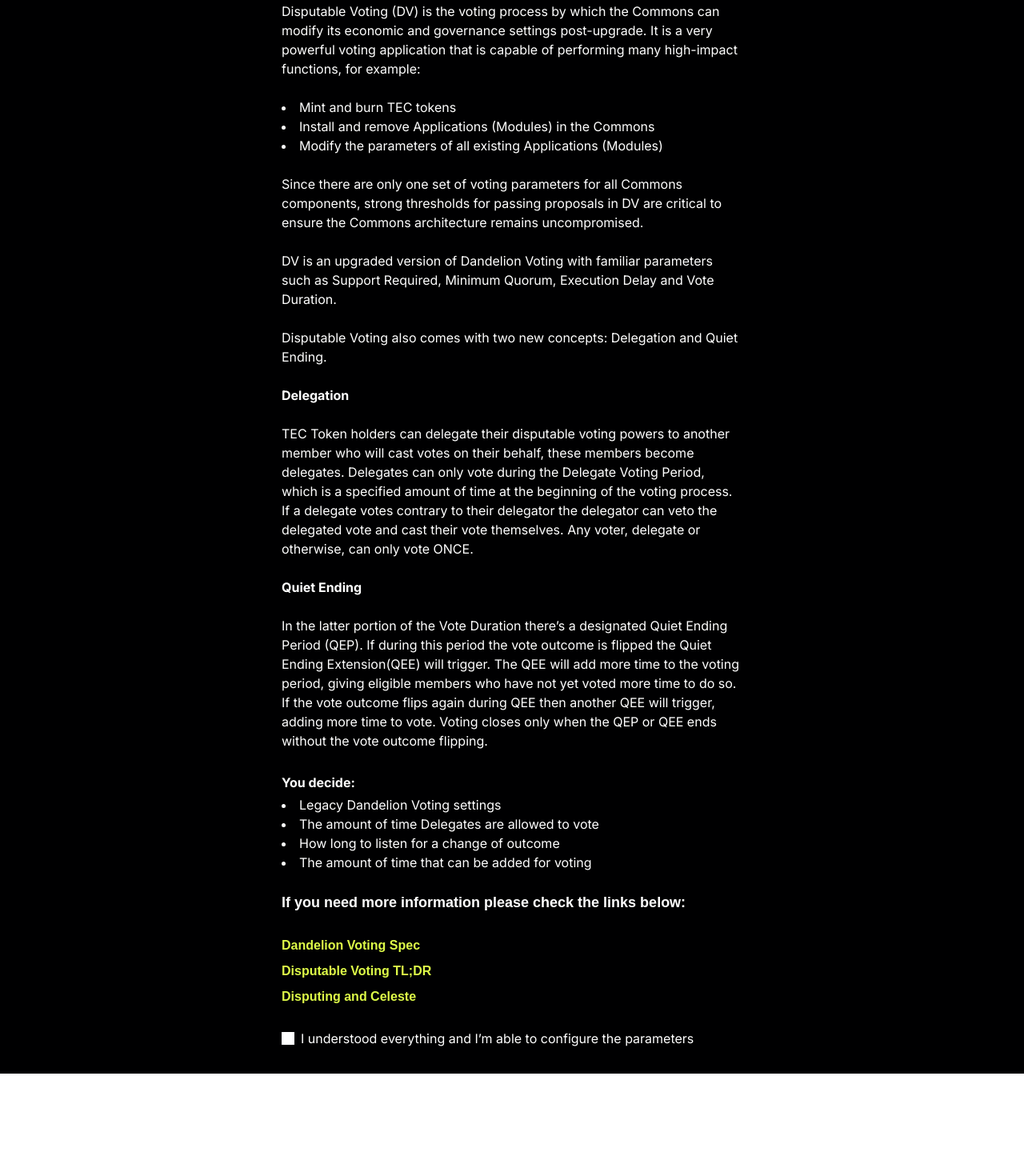
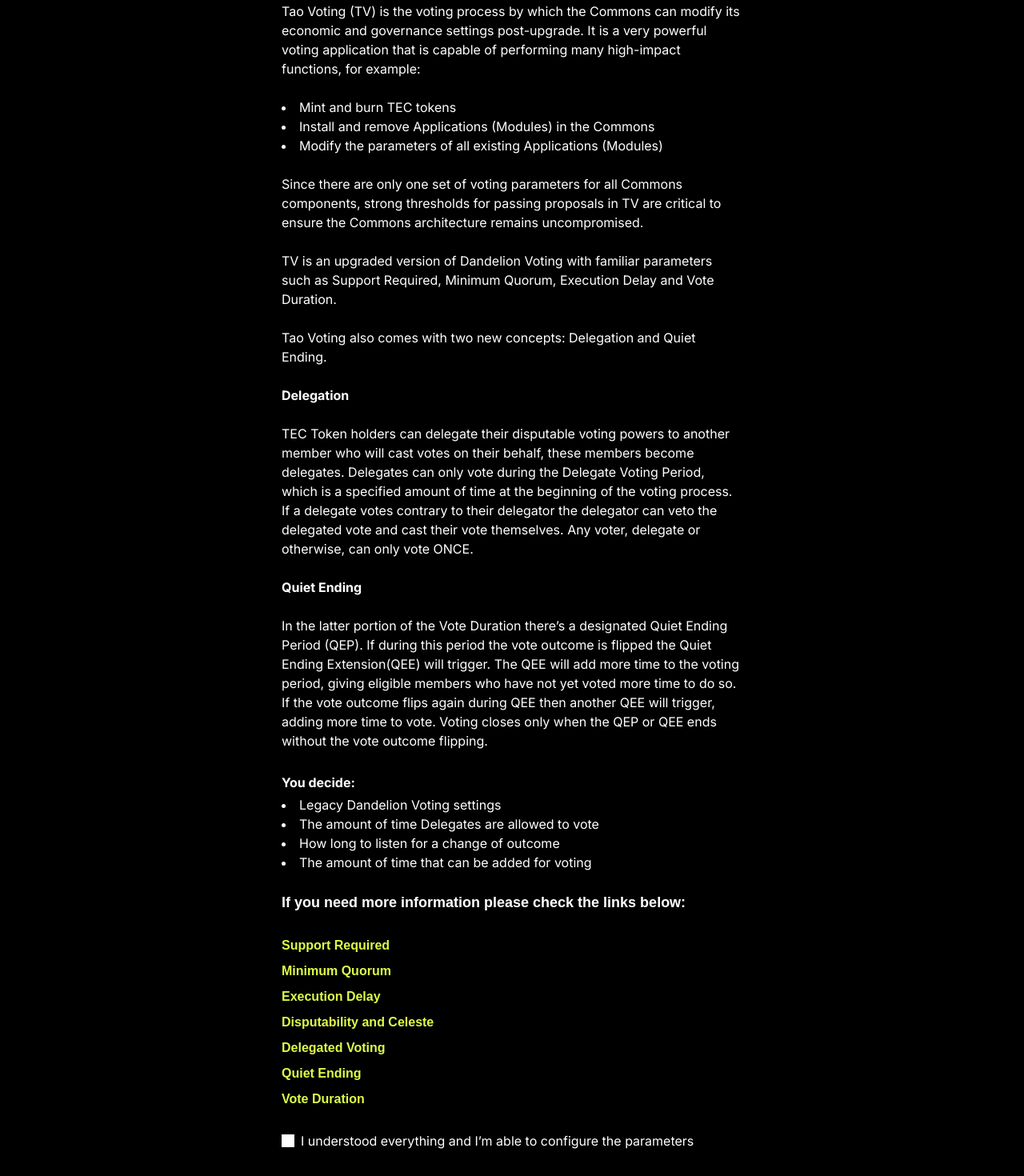
Before and after one commit to CommonsBuild/commons-config-frontend, a Next.js app: page /learn/3 in a window 1280 px wide. Shown: the part 434-1904 px from the top of the page at 80% size. Before the commit the page ends 1776 px from the top, so only its background shows below. Built offline with nearby package versions, Linux system fonts and the light colour scheme; a web font is replaced by a local one.

Commit message:
add forum links for learn modules

```diff
--- a/src/pages/learn/1.tsx
+++ b/src/pages/learn/1.tsx
@@ -74,13 +74,17 @@ function LearnOne() {
                 If you need more information please check the links below:
               </p>
               <a
-                href="#"
+                href="https://forum.tecommons.org/t/opening-price-price-floor-mechanism/507/2"
+                target="_blank"
+                rel="noreferrer"
                 className="block font-bj font-bold text-neon leading-loose"
               >
                 Price Floor Dynamics
               </a>
               <a
-                href="#"
+                href="https://forum.tecommons.org/t/token-freeze-token-thaw/509/2"
+                target="_blank"
+                rel="noreferrer"
                 className="block font-bj font-bold text-neon leading-loose"
               >
                 Token Thaw and Token Freeze
--- a/src/pages/learn/2.tsx
+++ b/src/pages/learn/2.tsx
@@ -74,22 +74,28 @@ function LearnTwo() {
                 If you need more information please check the links below:
               </p>
               <a
-                href="#"
+                href="https://forum.tecommons.org/t/augmented-bonding-curve-entry-exit-tribute/494"
+                target="_blank"
+                rel="noreferrer"
                 className="block font-bj font-bold text-neon leading-loose"
               >
-                Entry Tribute Deep Dive
+                Entry Tribute & Exit Tribute
               </a>
               <a
-                href="#"
+                href="https://forum.tecommons.org/t/augmented-bonding-curve-commons-tribute/517/2"
+                target="_blank"
+                rel="noreferrer"
                 className="block font-bj font-bold text-neon leading-loose"
               >
-                All about the Exit Trbute
+                Commons Tribute
               </a>
               <a
-                href="#"
+                href="https://forum.tecommons.org/t/augmented-bonding-curve-opening-price-reserve-ratio/516/2"
+                target="_blank"
+                rel="noreferrer"
                 className="block font-bj font-bold text-neon leading-loose"
               >
-                What is the Commons Tribute
+                Opening Price & Reserve Ratio
               </a>
               <div className="mt-6">
                 <Checkbox text="I understood everything and I’m able to configure the parameters" />
--- a/src/pages/learn/3.tsx
+++ b/src/pages/learn/3.tsx
@@ -23,7 +23,7 @@ function LearnThree() {
             alt="Getting familiar with the Commons configuration"
           />
           <div className="col-span-2 text-white">
-            <h3 className="text-bj font-bold text-3xl">Disputable Voting</h3>
+            <h3 className="text-bj font-bold text-3xl">Tao Voting</h3>
             <div className="font-inter">
               <br />
               <p className="text-lg">
@@ -37,7 +37,7 @@ function LearnThree() {
               <p className="font-bold">Modifying the Commons</p>
               <br />
               <p>
-                Disputable Voting (DV) is the voting process by which the
+                Tao Voting (TV) is the voting process by which the
                 Commons can modify its economic and governance settings
                 post-upgrade. It is a very powerful voting application that is
                 capable of performing many high-impact functions, for example:
@@ -56,18 +56,18 @@ function LearnThree() {
               <p>
                 Since there are only one set of voting parameters for all
                 Commons components, strong thresholds for passing proposals in
-                DV are critical to ensure the Commons architecture remains
+                TV are critical to ensure the Commons architecture remains
                 uncompromised.
               </p>
               <br />
               <p>
-                DV is an upgraded version of Dandelion Voting with familiar
+                TV is an upgraded version of Dandelion Voting with familiar
                 parameters such as Support Required, Minimum Quorum, Execution
                 Delay and Vote Duration.
               </p>
               <br />
               <p>
-                Disputable Voting also comes with two new concepts: Delegation
+                Tao Voting also comes with two new concepts: Delegation
                 and Quiet Ending.
               </p>
               <br />
@@ -108,22 +108,60 @@ function LearnThree() {
                 If you need more information please check the links below:
               </p>
               <a
-                href="#"
+                href="https://forum.tecommons.org/t/disputable-voting-support-required/486/2"
+                target="_blank"
+                rel="noreferrer"
                 className="block font-bj font-bold text-neon leading-loose"
               >
-                Dandelion Voting Spec
+                Support Required
               </a>
               <a
-                href="#"
+                href="https://forum.tecommons.org/t/disputable-voting-minimum-quorum/485/2"
+                target="_blank"
+                rel="noreferrer"
                 className="block font-bj font-bold text-neon leading-loose"
               >
-                Disputable Voting TL;DR
+                Minimum Quorum
               </a>
               <a
-                href="#"
+                href="https://forum.tecommons.org/t/disputable-voting-execution-delay/489/2"
+                target="_blank"
+                rel="noreferrer"
                 className="block font-bj font-bold text-neon leading-loose"
               >
-                Disputing and Celeste
+                Execution Delay
+              </a>
+              <a
+                href="https://forum.1hive.org/t/celeste-a-brief-primer/1483"
+                target="_blank"
+                rel="noreferrer"
+                className="block font-bj font-bold text-neon leading-loose"
+              >
+                Disputability and Celeste
+              </a>
+              <a
+                href="https://forum.tecommons.org/t/disputable-voting-delegated-voting-period/487/2"
+                target="_blank"
+                rel="noreferrer"
+                className="block font-bj font-bold text-neon leading-loose"
+              >
+                Delegated Voting
+              </a>
+              <a
+                href="https://forum.tecommons.org/t/disputable-voting-quiet-ending-period-and-quiet-ending-extension/488/2"
+                target="_blank"
+                rel="noreferrer"
+                className="block font-bj font-bold text-neon leading-loose"
+              >
+                Quiet Ending
+              </a>
+              <a
+                href="https://forum.tecommons.org/t/disputable-voting-vote-duration/484/2"
+                target="_blank"
+                rel="noreferrer"
+                className="block font-bj font-bold text-neon leading-loose"
+              >
+                Vote Duration
               </a>
               <div className="mt-6">
                 <Checkbox text="I understood everything and I’m able to configure the parameters" />
--- a/src/pages/learn/4.tsx
+++ b/src/pages/learn/4.tsx
@@ -71,31 +71,33 @@ function LearnFour() {
                 If you need more information please check the links below:
               </p>
               <a
-                href="#"
+                href="https://forum.tecommons.org/t/disputable-conviction-voting-conviction-growth-aka-half-life/490"
+                target="_blank"
+                rel="noreferrer"
                 className="block font-bj font-bold text-neon leading-loose"
               >
                 Conviction Growth
               </a>
               <a
-                href="#"
+                href="https://forum.tecommons.org/t/disputable-conviction-voting-spending-limit-aka-max-ratio-beta/469"
+                target="_blank"
+                rel="noreferrer"
                 className="block font-bj font-bold text-neon leading-loose"
               >
                 Spending Limit
               </a>
               <a
-                href="#"
+                href="https://forum.tecommons.org/t/disputable-conviction-voting-minimum-conviction-aka-minimum-threshold/493"
+                target="_blank"
+                rel="noreferrer"
                 className="block font-bj font-bold text-neon leading-loose"
               >
                 Minimum Conviction
               </a>
               <a
-                href="#"
-                className="block font-bj font-bold text-neon leading-loose"
-              >
-                Conviction Voting TL;DR
-              </a>
-              <a
-                href="#"
+                href="https://forum.1hive.org/t/celeste-a-brief-primer/1483"
+                target="_blank"
+                rel="noreferrer"
                 className="block font-bj font-bold text-neon leading-loose"
               >
                 Disputing and Celeste
```
